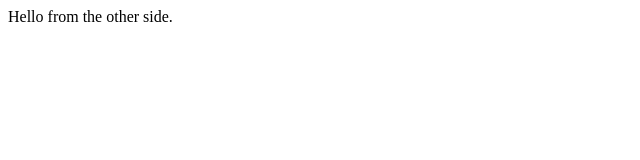
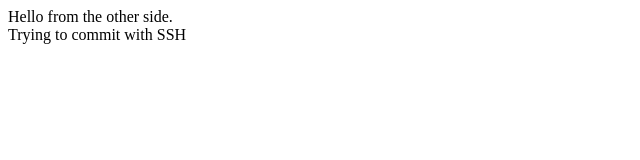
Before and after one commit to rovis43/demo-repo, a plain HTML site: page index.html in a window 1280 px wide. Shown: the whole page, without its empty margins (0-640 px from the left). Drawn offline with Linux system fonts and the light colour scheme.

Commit message:
One more time

```diff
--- a/index.html
+++ b/index.html
@@ -1 +1,3 @@
 <div> Hello from the other side. </div>
+
+<div>Trying to commit with SSH</div>
```
Also changed, not shown: 1 other file.
